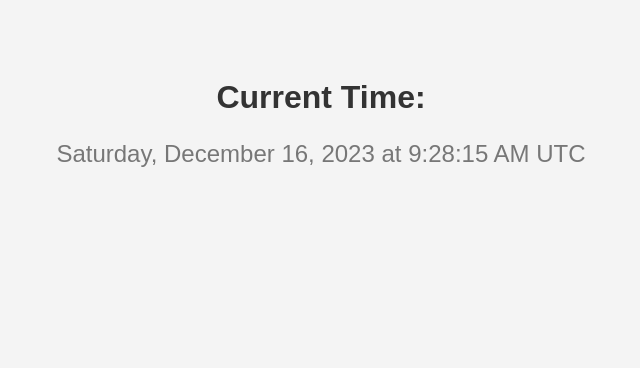
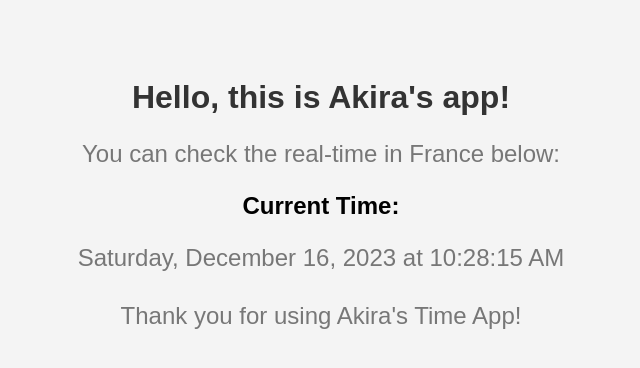
Before and after one commit to YSNSTART/clock-app, a Flask app: page / in a window 1280 px wide. Shown: the top 368 px of the page, without its empty margins (319-959 px from the left). Run offline with Flask 2, Linux system fonts and the light colour scheme.

Commit message:
New index file

```diff
--- a/templates/index.html
+++ b/templates/index.html
@@ -4,7 +4,7 @@
     <meta charset="UTF-8">
     <meta http-equiv="X-UA-Compatible" content="IE=edge">
     <meta name="viewport" content="width=device-width, initial-scale=1.0">
-    <title>Time App</title>
+    <title>Akira's Time App</title>
     <style>
         body {
             font-family: Arial, sans-serif;
@@ -19,17 +19,23 @@
             font-size: 24px;
             color: #777;
         }
+        footer {
+            margin-top: 30px;
+            color: #555;
+        }
     </style>
 </head>
 <body>
-    <h1>Current Time:</h1>
+    <h1>Hello, this is Akira's app!</h1>
+    <p>You can check the real-time in France below:</p>
+    <h2>Current Time:</h2>
     <p id="current-time"></p>
 
     <script>
         function updateTime() {
             const currentTimeElement = document.getElementById("current-time");
             const now = new Date();
-            const options = { weekday: 'long', year: 'numeric', month: 'long', day: 'numeric', hour: 'numeric', minute: 'numeric', second: 'numeric', timeZoneName: 'short' };
+            const options = { weekday: 'long', year: 'numeric', month: 'long', day: 'numeric', hour: 'numeric', minute: 'numeric', second: 'numeric', timeZone: 'Europe/Paris' };
             const formattedTime = now.toLocaleDateString('en-US', options);
             currentTimeElement.textContent = formattedTime;
         }
@@ -40,5 +46,9 @@
         // Initial update
         updateTime();
     </script>
+
+    <footer>
+        <p>Thank you for using Akira's Time App!</p>
+    </footer>
 </body>
 </html>
```
